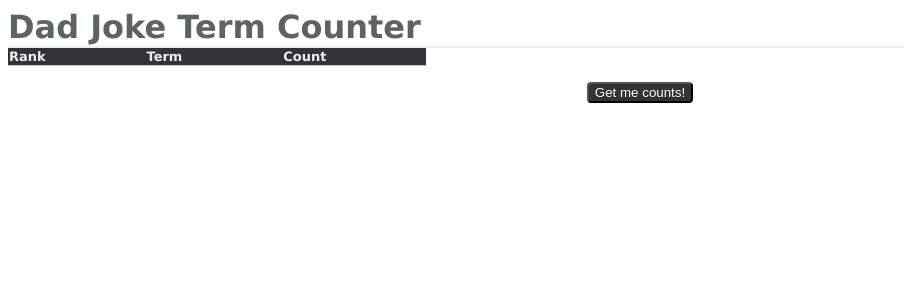
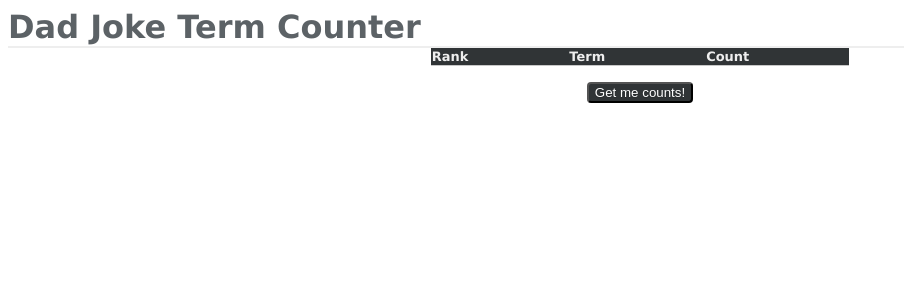
Before and after one commit to nickioan/dad-joke-term-counter, a Flask app: page /table in a window 1280 px wide. Shown: the top 300 px of the page, without its empty margins (0-904 px from the left). Run offline with Flask 2, Linux system fonts and the light colour scheme; lists and menus that the app fills with data are empty.

Commit message:
fixes on table alignment

```diff
--- a/djranker/static/style.css
+++ b/djranker/static/style.css
@@ -2,6 +2,7 @@ body            { font-family: "Lucida Sans Unicode", "Lucida Grande", sans-seri
 h1              { color: rgba(92, 98, 102, 1); }
 h1              { margin: 0; }
 h1              { border-bottom: 2px solid #eee;}
+h2              {text-align: center;}
 
 .button-wrap    {text-align: center;}
 
@@ -15,9 +16,11 @@ h1              { border-bottom: 2px solid #eee;}
 
 table.dataframe, .dataframe th, .dataframe td{
   border: none;
+  text-align:center;
+  margin-left:auto;
+  margin-right:auto;
   border-bottom: 1px solid #C8C8C8;
   border-collapse: collapse;
-  text-align:left;
   padding-right: 100px;
   font-size: 0.9em;
 }
--- a/djranker/templates/table.html
+++ b/djranker/templates/table.html
@@ -6,9 +6,9 @@
 
     <body>
     <h1>Dad Joke Term Counter</h1>
-    <div class="dataframe-container" style="text-align: center;">
+    <div class="dataframe-container">
         {% for table in tables %}
-            {{ table|safe }}
+        {{ table|safe }}
         {% endfor %}
     </div>
     <div class="button-wrap">
```
